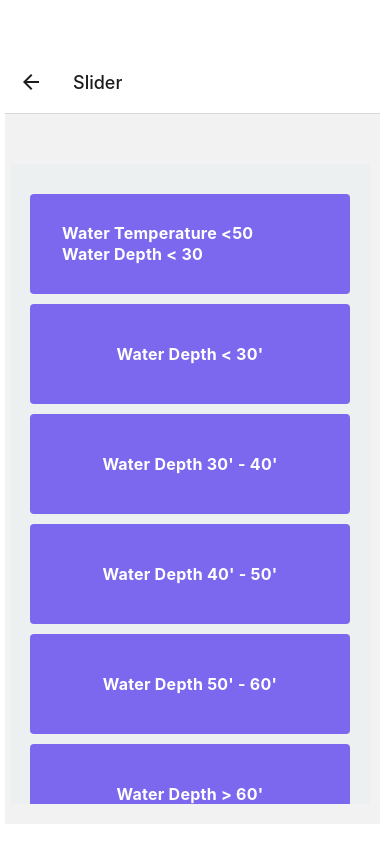
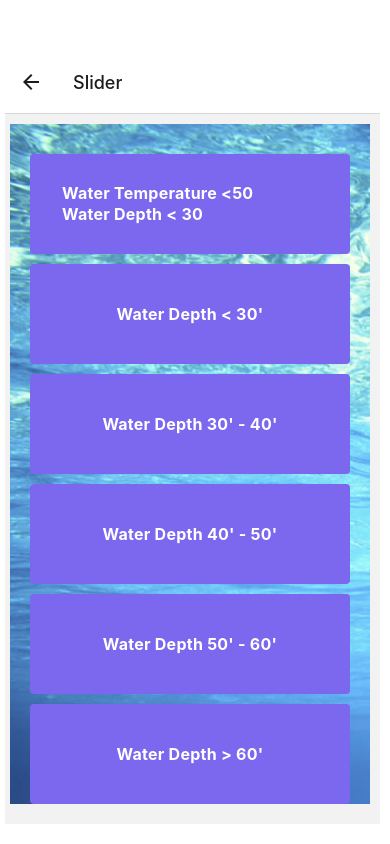
Before and after one commit to chandms/FishTechApp, a React Native app: screen / in a window 390 px wide. Both pictures are taken after a click on the button "PLEASE SELECT YOUR FISHING CONDITIONS". Built offline with nearby package versions, Linux system fonts and the light colour scheme.

Commit message:
adding background image

```diff
--- a/App.js
+++ b/App.js
@@ -10,6 +10,25 @@ import Welcome from './Welcome';
 const Stack = createNativeStackNavigator();
 
 
+const image = require('./assets/water.jpg');
+
+const stylesBG = StyleSheet.create({
+  container: {
+    flex: 1,
+  },
+  image: {
+    flex: 1,
+    justifyContent: 'center',
+  },
+  text: {
+    color: 'white',
+    fontSize: 42,
+    lineHeight: 84,
+    fontWeight: 'bold',
+    textAlign: 'center',
+    backgroundColor: '#000000c0',
+  },
+});
 
 
 const MyStack = () => {
@@ -21,6 +40,7 @@ const MyStack = () => {
           component={HomeScreen}
           options={{title: 'Welcome'}}
         />
+
         <Stack.Screen name="Slider" component={Slider_Component} />
       </Stack.Navigator>
     </NavigationContainer>
@@ -31,12 +51,18 @@ const HomeScreen = ({navigation}) => {
   return (
     <SafeAreaView style={styles.safe_are_style}>
     <Welcome/>
+
+
+
+
+
     <Button
       title="Please select your fishing conditions"
       onPress={() =>
         navigation.navigate('Slider')
       }
     />
+
     </SafeAreaView>
   );
 };
@@ -69,13 +95,13 @@ const styles = StyleSheet.create({
     flex: 1,
     padding: 20,
     justifyContent: 'center',
-    backgroundColor: '#ecf0f1',
+
   },
   safe_are_style :{
     flex :1,
     justifyContent: 'center',
     marginLeft: 5,
-    marginTop: 50,
+    marginTop: 10,
     marginBottom:20,
     marginRight: 10
   },
@@ -147,7 +173,10 @@ const Slider_Component = ({navigation, route}) => {
 
     <SafeAreaView style={styles.safe_are_style}>
       <ScrollView>
+      <ImageBackground source={image} resizeMode="cover" style={stylesBG.image}>
  <View style={styles.container_slider}>
+
+
 
       <ButtonsOpt title="Water Temperature <50     Water Depth < 30" sound_file={soundfiles.sound1}/>
       <ButtonsOpt title="Water Depth < 30'" sound_file={soundfiles.sound30}/>
@@ -155,10 +184,13 @@ const Slider_Component = ({navigation, route}) => {
       <ButtonsOpt title="Water Depth 40' - 50'" sound_file={soundfiles.sound50}/>
       <ButtonsOpt title="Water Depth 50' - 60'" sound_file={soundfiles.sound60}/>
       <ButtonsOpt title="Water Depth > 60'" sound_file={soundfiles.sound70}/>
+
     </View>
 
     <Button title="Stop Sound" onPress={() => {stopSound()}} style={{backgroundColor: 'red'}} />
+    </ImageBackground>
     </ScrollView>
+
  </SafeAreaView>
 
 );
```
Also changed, not shown: assets/water.jpg (added).
